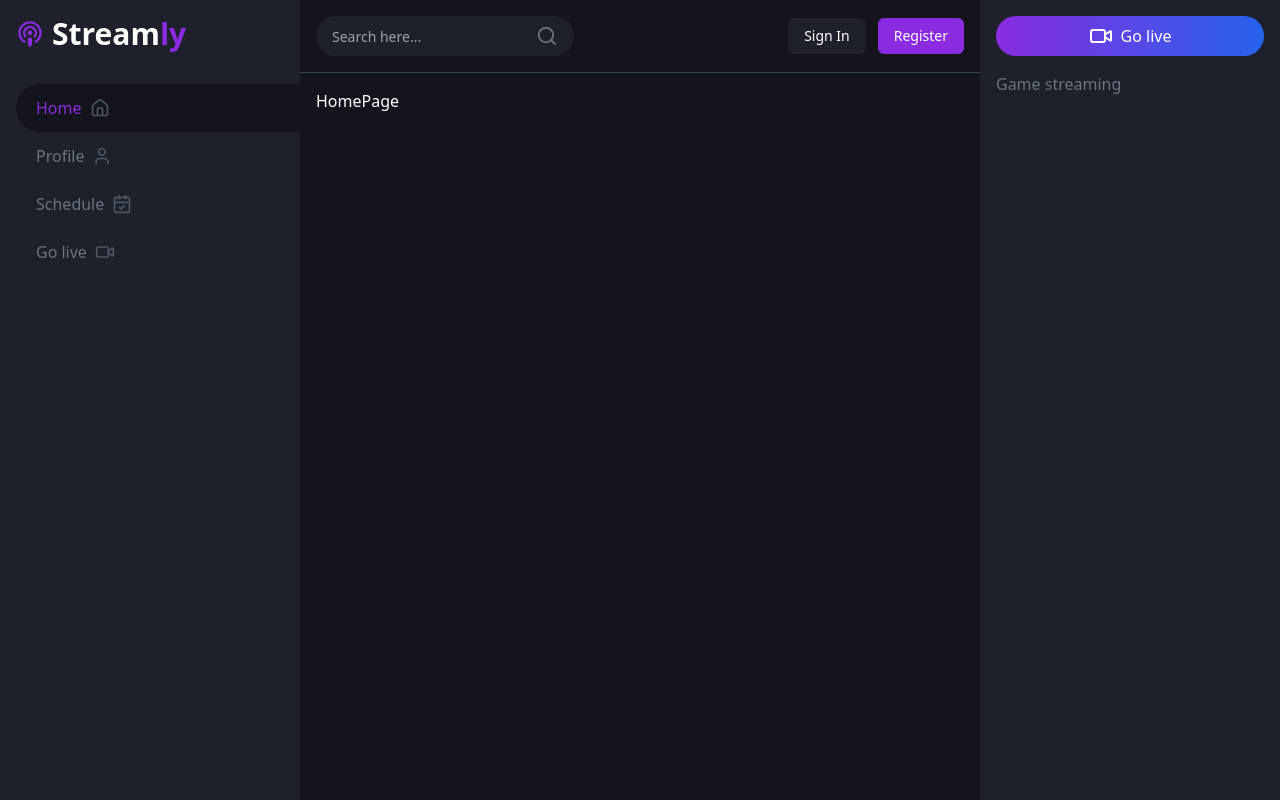
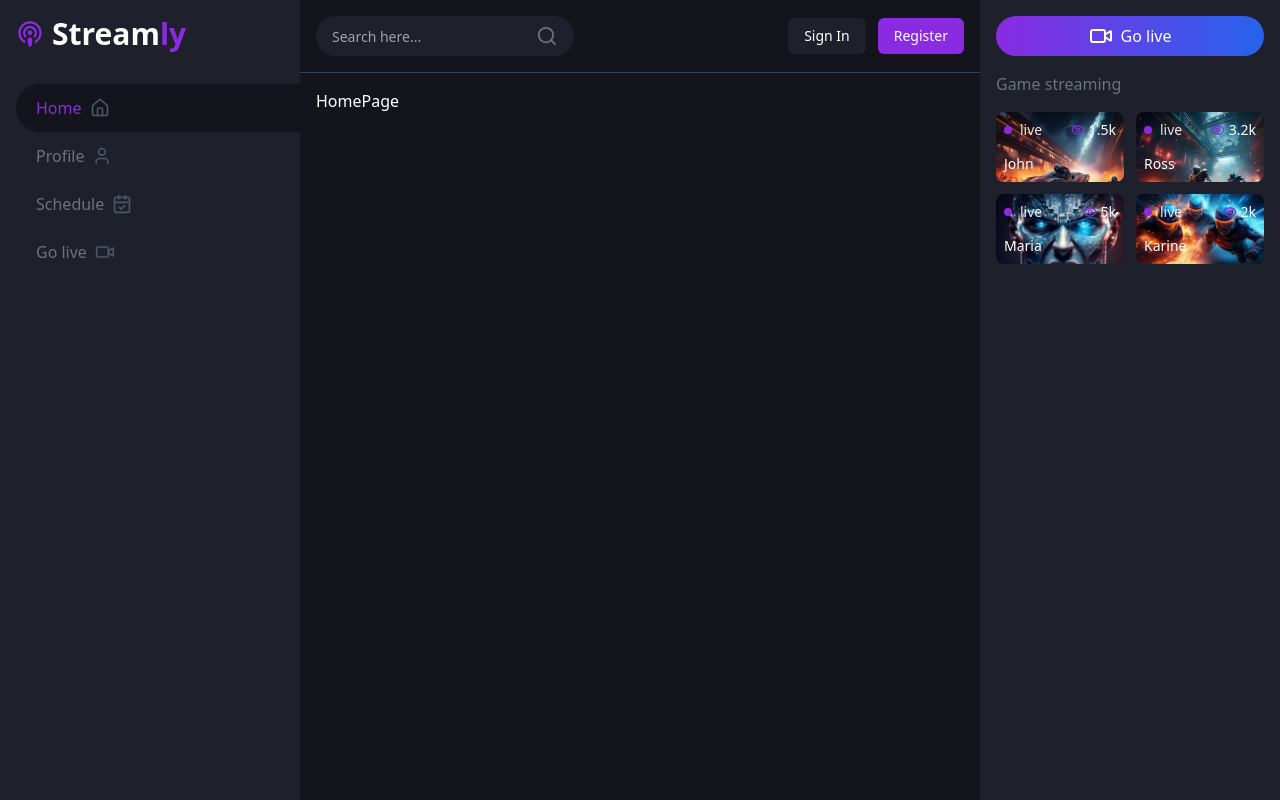
Before and after one commit to sitamgithub-MSIT/Streamly, a React (Vite) app: page / in a window 1280 px wide. Built offline with nearby package versions, Linux system fonts and the light colour scheme; no server answers.

Commit message:
code formatting done

```diff
--- a/src/components/Rightbar.tsx
+++ b/src/components/Rightbar.tsx
@@ -1,21 +1,47 @@
 import { Link } from "react-router-dom";
-import { Video } from "lucide-react";
+import { Eye, Video } from "lucide-react";
+import { gamesStreams } from "../source";
 
 const Rightbar = () => {
   return (
     <div className="hidden min-[1150px]:block fixed top-0 right-0 w-[300px] h-screen bg-bgsecondary p-4">
       <div>
-      <Link to={""} className="flex items-center justify-center gap-2 py-2 px-4 bg-gradient-to-r from-primary to-blue-600 rounded-full">
-        <Video />
-        Go live
-      </Link>
+        <Link
+          to={""}
+          className="flex items-center justify-center gap-2 py-2 px-4 bg-gradient-to-r from-primary to-blue-600 rounded-full"
+        >
+          <Video />
+          Go live
+        </Link>
       </div>
       <div className="py-4">
-        <h3 className="text-gray-500">
-            Game streaming
-        </h3>
-        <div></div>
-    </div>
+        <h3 className="text-gray-500">Game streaming</h3>
+        <div className="grid grid-cols-2 gap-3 mt-4">
+          {gamesStreams.map((game, index) => (
+            <div
+              className="relative h-[70px] overflow-hidden rounded-lg"
+              key={index}
+            >
+              <div className="absolute top-0 left-0 z-30 w-full flex items-center justify-between p-2">
+                <div className="flex items-center gap-2">
+                  <div className="size-2 bg-primary rounded-full" />
+                  <p className="text-gray-200 text-sm">live</p>
+                </div>
+                <div className="flex items-center gap-1">
+                  <Eye className="text-primary" size={14} />
+                  <p className="text-sm">{game.watching}</p>
+                </div>
+              </div>
+
+              <img src={game.image} alt="" />
+              <div className="absolute bottom-0 left-0 z-30 w-full flex items-center justify-between p-2">
+                <h4 className="text-sm">{game.name}</h4>
+              </div>
+              <div className="absolute top-0 left-0 z-10 w-full h-full bg-dark-overlay" />
+            </div>
+          ))}
+        </div>
+      </div>
     </div>
   );
 };
```
